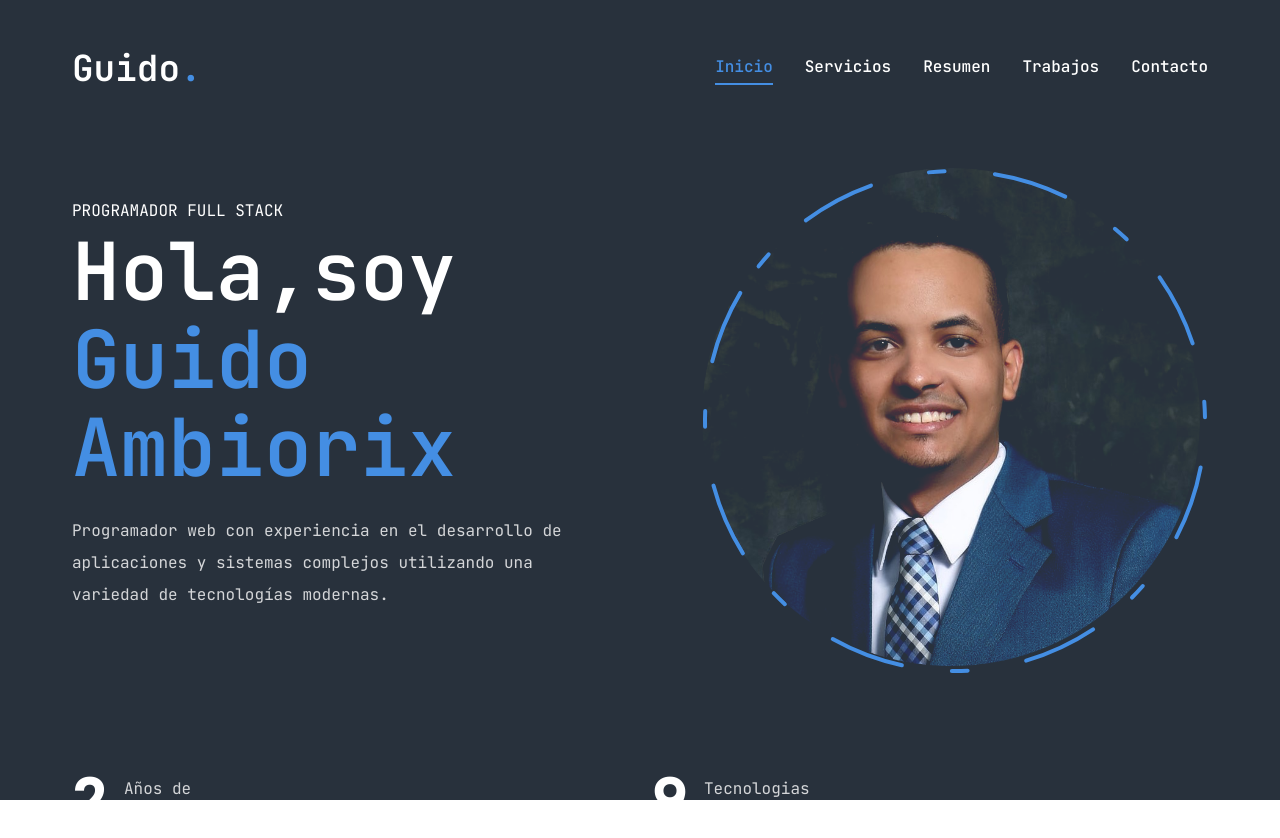
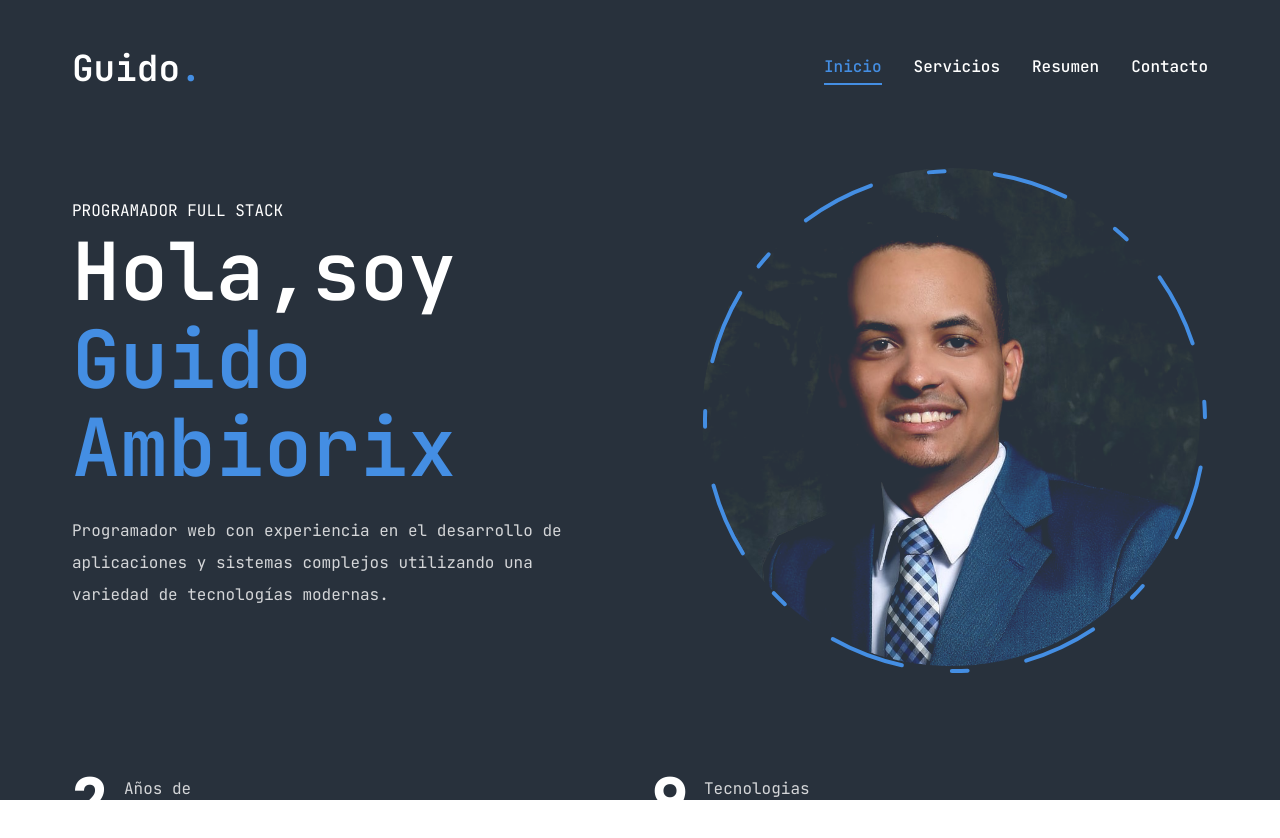
Before and after one commit to GuidoAmbiorix/Portafolio-WEB, a Next.js app: page / in a window 1280 px wide. Built offline with nearby package versions, Linux system fonts and the light colour scheme.

Commit message:
Se oculto la lista de trabajos

```diff
--- a/src/components/MobileNav.tsx
+++ b/src/components/MobileNav.tsx
@@ -18,10 +18,10 @@ const links = [
     name: "Resumen",
     path: "/resume",
   },
-  {
-    name: "Trabajos",
-    path: "/work",
-  },
+  // {
+  //   name: "Trabajos",
+  //   path: "/work",
+  // },
   {
     name: "Contacto",
     path: "/contact",
--- a/src/components/nav.tsx
+++ b/src/components/nav.tsx
@@ -17,10 +17,10 @@ const links = [
     name: "Resumen",
     path: "/resume",
   },
-  {
-    name: "Trabajos",
-    path: "/work",
-  },
+  // {
+  //   name: "Trabajos",
+  //   path: "/work",
+  // },
   {
     name: "contacto",
     path: "/contact",
```
